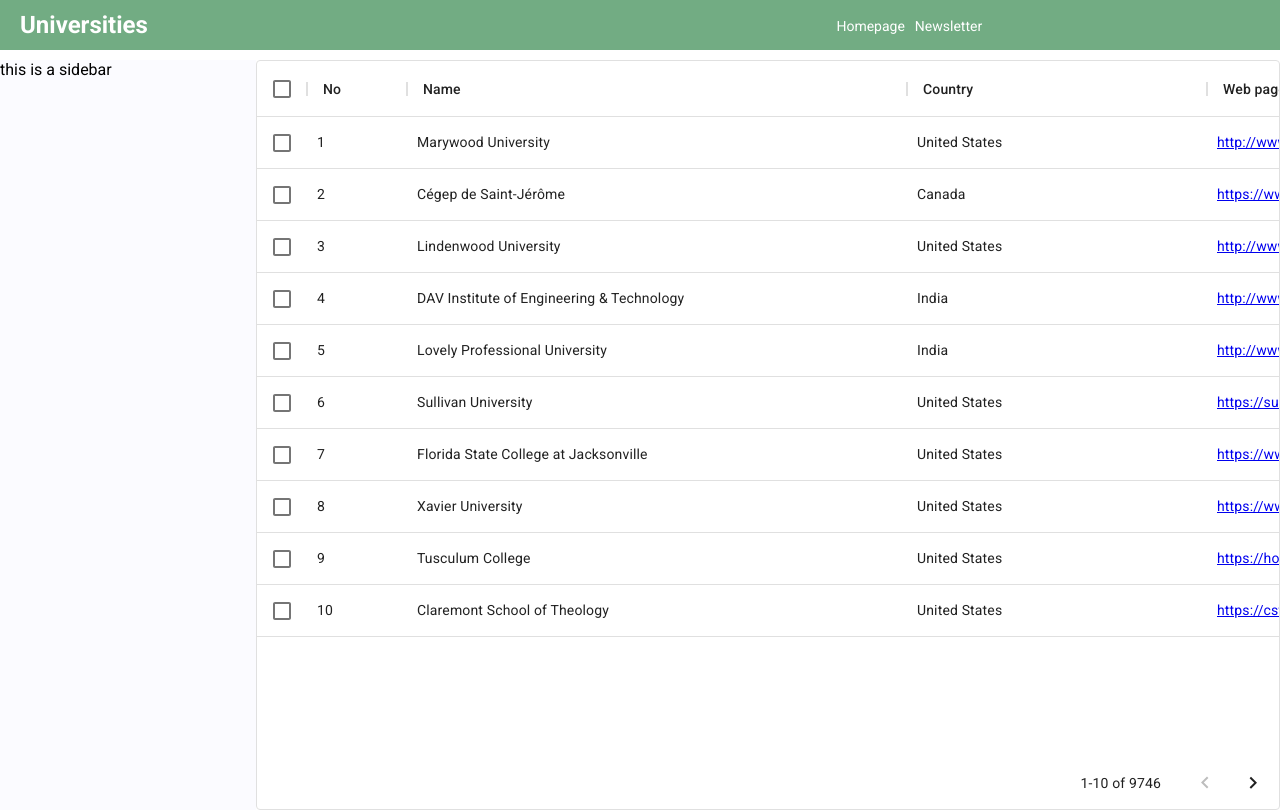
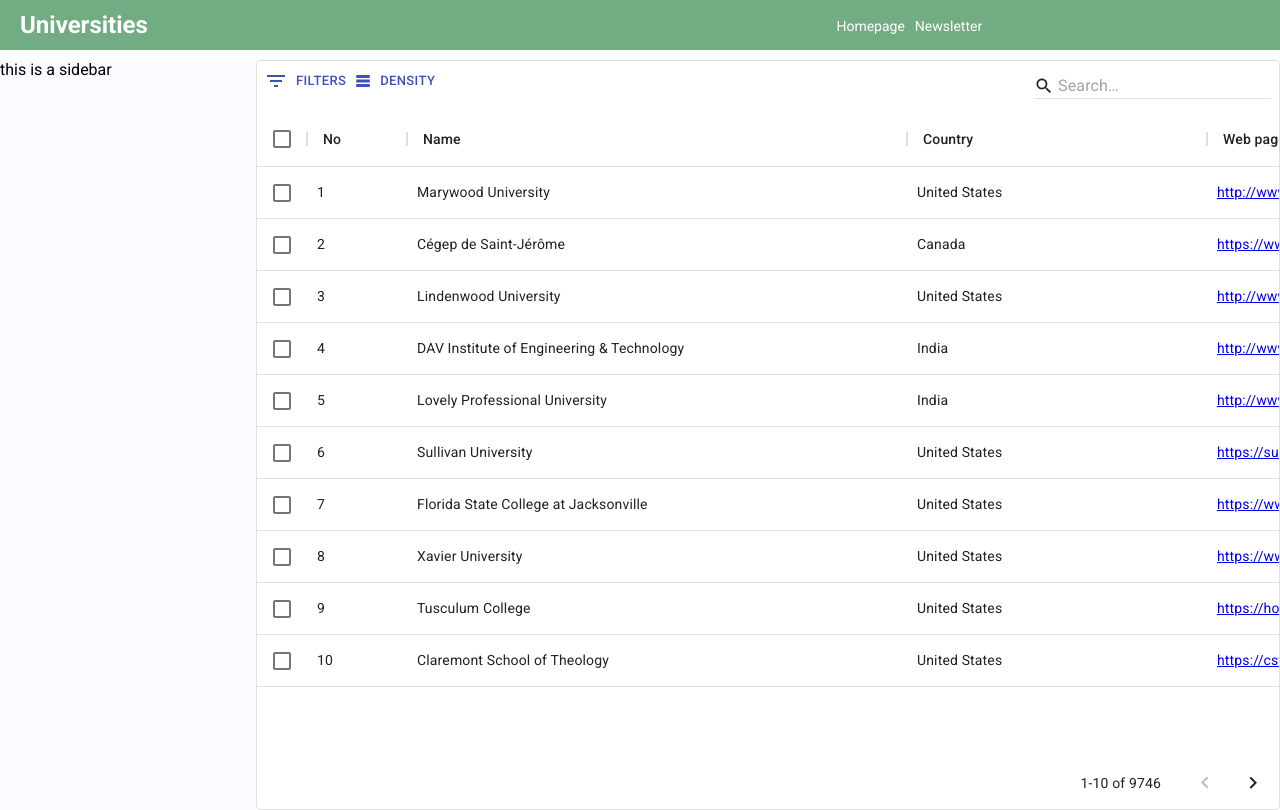
Before and after one commit to sunny092020/react, a React (Create React App) app in the folder university_list/client/: page /universities in a window 1280 px wide. Built offline with nearby package versions, Linux system fonts and the light colour scheme.

Commit message:
add filter

```diff
--- a/university_list/client/src/pages/universityList/UniversityList.jsx
+++ b/university_list/client/src/pages/universityList/UniversityList.jsx
@@ -1,9 +1,106 @@
 import "./universityList.css";
 import { DataGrid } from "@material-ui/data-grid";
 import { useState, useEffect } from "react";
+import * as React from 'react';
+import PropTypes from 'prop-types';
+import IconButton from '@material-ui/core/IconButton';
+import TextField from '@material-ui/core/TextField';
+
+import ClearIcon from '@material-ui/icons/Clear';
+import SearchIcon from '@material-ui/icons/Search';
+import { createMuiTheme } from '@material-ui/core/styles';
+import { makeStyles } from '@material-ui/styles';
+
+import {
+  GridToolbarDensitySelector,
+  GridToolbarFilterButton,
+} from '@material-ui/data-grid';
+
+function escapeRegExp(value) {
+  return value.replace(/[-[\]{}()*+?.,\\^$|#\s]/g, '\\$&');
+}
+
+const defaultTheme = createMuiTheme();
+const useStyles = makeStyles(
+  (theme) => ({
+    root: {
+      padding: theme.spacing(0.5, 0.5, 0),
+      justifyContent: 'space-between',
+      display: 'flex',
+      alignItems: 'flex-start',
+      flexWrap: 'wrap',
+    },
+    textField: {
+      [theme.breakpoints.down('xs')]: {
+        width: '100%',
+      },
+      margin: theme.spacing(1, 0.5, 1.5),
+      '& .MuiSvgIcon-root': {
+        marginRight: theme.spacing(0.5),
+      },
+      '& .MuiInput-underline:before': {
+        borderBottom: `1px solid ${theme.palette.divider}`,
+      },
+    },
+  }),
+  { defaultTheme },
+);
+
+function QuickSearchToolbar(props) {
+  const classes = useStyles();
+
+  return (
+    <div className={classes.root}>
+      <div>
+        <GridToolbarFilterButton />
+        <GridToolbarDensitySelector />
+      </div>
+      <TextField
+        variant="standard"
+        value={props.value}
+        onChange={props.onChange}
+        placeholder="Search…"
+        className={classes.textField}
+        InputProps={{
+          startAdornment: <SearchIcon fontSize="small" />,
+          endAdornment: (
+            <IconButton
+              title="Clear"
+              aria-label="Clear"
+              size="small"
+              style={{ visibility: props.value ? 'visible' : 'hidden' }}
+              onClick={props.clearSearch}
+            >
+              <ClearIcon fontSize="small" />
+            </IconButton>
+          ),
+        }}
+      />
+    </div>
+  );
+}
+
+QuickSearchToolbar.propTypes = {
+  clearSearch: PropTypes.func.isRequired,
+  onChange: PropTypes.func.isRequired,
+  value: PropTypes.string.isRequired,
+};
 
 export default function UniversityList() {
   const [data, setData] = useState([]);
+  const [searchText, setSearchText] = React.useState('');
+
+  const requestSearch = (searchValue) => {
+    setSearchText(searchValue);
+    const searchRegex = new RegExp(escapeRegExp(searchValue), 'i');
+    const filteredRows = data.filter((row) => {
+      return Object.keys(row).some((field) => {
+        return searchRegex.test(row[field]);
+      });
+    });
+    console.log(filteredRows);
+    setData(filteredRows);
+  };
 
   const getData=()=> { fetch("world_universities_and_domains.json").then((r) => r.json())
     .then((data) => {
@@ -41,11 +138,19 @@
   return (
     <div className="universityList">
       <DataGrid
+        components={{ Toolbar: QuickSearchToolbar }}
         rows={data}
         disableSelectionOnClick
         columns={columns}
         pageSize={10}
         checkboxSelection
+        componentsProps={{
+          toolbar: {
+            value: searchText,
+            onChange: (event) => requestSearch(event.target.value),
+            clearSearch: () => requestSearch(''),
+          },
+        }}
       />
     </div>
   );
```
